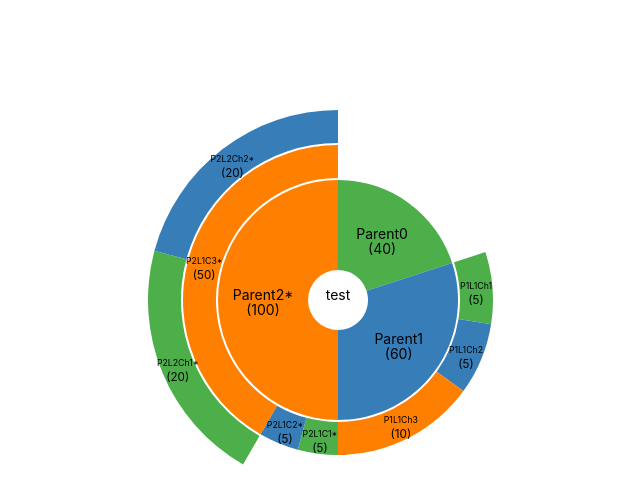
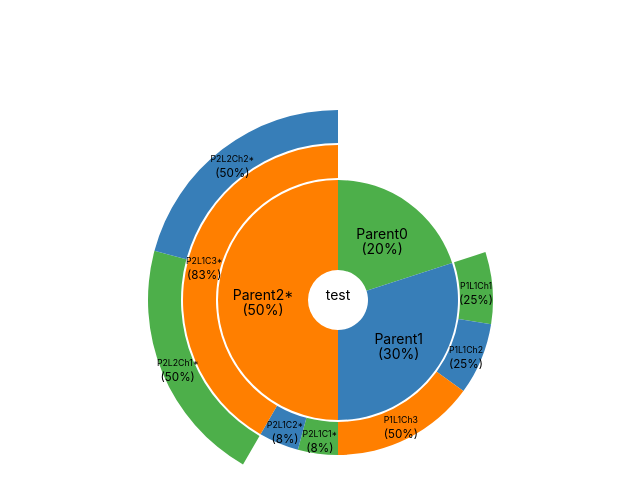
Before and after one commit to nidamunir/pie-donut-chart, a React (Create React App) app: page / in a window 1280 px wide. Shown: the top 502 px of the page, without its empty margins (162-802 px from the left). Built offline with nearby package versions, Linux system fonts and the light colour scheme.

Commit message:
Add percentage

```diff
--- a/src/App.js
+++ b/src/App.js
@@ -13,6 +13,7 @@ function App() {
         arcWidth={35}
         labelStyle="inside"
         pieName="test"
+        showPercentage
       />
     </div>
   );
--- a/src/DonutChart/DonutChart.jsx
+++ b/src/DonutChart/DonutChart.jsx
@@ -20,6 +20,11 @@ const colorScheme = [
   "#FC803B",
 ];
 
+const getPercentage = (value, data) => {
+  const total = data.reduce((acc, current) => acc + current.value, 0);
+  return Math.round((value / total) * 100);
+};
+
 const transformer = (data) => {
   return data.map((dataPoint) => dataPoint.value);
 };
@@ -37,6 +42,7 @@ export const DonutChart = ({
   pieExplodeAngle = 0.2,
   arcWidth = 40,
   donutInnerGap = 2,
+  showPercentage = true,
 }) => {
   const donutInnerGapOnHover = explodeDonut ? 8 : 2;
   const innerHoleSize = pieName ? holeSize : 0;
@@ -102,7 +108,7 @@ export const DonutChart = ({
       const { index } = currentChildArc;
       const fill = colors(index);
       const { children = [], label, value } = data[index];
-      console.log("child index", index, data);
+      const percentage = getPercentage(value, data);
 
       return (
         <>
@@ -124,7 +130,7 @@ export const DonutChart = ({
                 })rotate(0)`}
                 textAnchor="middle"
               >
-                ({value})
+                ({showPercentage ? percentage : value}%)
               </text>
             </g>
           )}
@@ -145,7 +151,7 @@ export const DonutChart = ({
                 fontSize={arcWidth / 3}
                 textAnchor="middle"
               >
-                ({value})
+                ({showPercentage ? percentage : value}%)
               </text>
             </>
           )}
@@ -209,6 +215,8 @@ export const DonutChart = ({
             const anglesAdjustment = isArcActive
               ? pieExplodeAngle - arcInnerGap / 2
               : 0;
+            const { children = [], label, value } = data[index];
+            const percentage = getPercentage(value, data);
 
             return (
               <>
@@ -227,7 +235,7 @@ export const DonutChart = ({
                     textAnchor="middle"
                     fontSize={14}
                   >
-                    {`${data[index].label} `}
+                    {`${label} `}
                   </text>
                   <text
                     transform={`translate(${pieLabelCoordinates[0]},${
@@ -236,13 +244,13 @@ export const DonutChart = ({
                     textAnchor="middle"
                     fontSize={14}
                   >
-                    {`(${data[index].value})`}
+                    ({showPercentage ? percentage : value}%)
                   </text>
                 </g>
 
-                {data[index].children &&
+                {children &&
                   getChildArcs({
-                    data: data[index].children,
+                    data: children,
                     parentArc: currentArc,
                     isArcActive,
                     innerRadius,
```
